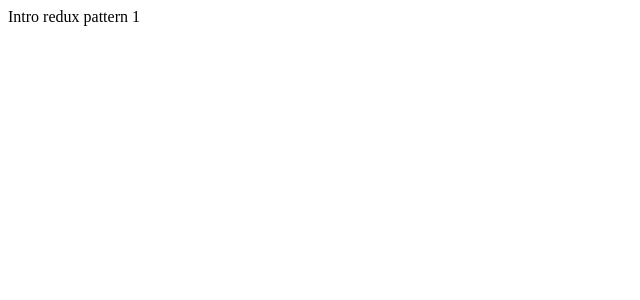
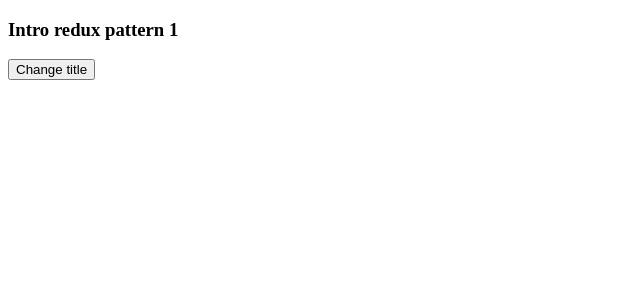
Before and after one commit to jmarkstevens/react-redux-pattern-2019, a React app: page / in a window 1280 px wide. Shown: the top 300 px of the page, without its empty margins (0-640 px from the left). Built offline with nearby package versions, Linux system fonts and the light colour scheme; the HTML template or start-up script is replaced by a standard one.

Commit message:
add button to run action

```diff
--- a/src/components/intro/intro.component.jsx
+++ b/src/components/intro/intro.component.jsx
@@ -1,16 +1,20 @@
 import React from 'react'
 import PropTypes from 'prop-types'
 
-const IntroComponent = ({ title }) => {
+const IntroComponent = ({ changeTitle, title }) => {
   return (
     <div>
-      {title}
+      <h3>{title}</h3>
+      <button onClick={changeTitle} type="button">
+        Change title
+      </button>
     </div>
   )
 }
 
 IntroComponent.propTypes = {
-  title: PropTypes.string.isRequired,
+  changeTitle: PropTypes.func.isRequired,
+  title: PropTypes.string.isRequired
 }
 
 export default IntroComponent
--- a/src/containers/intro/intro.container.jsx
+++ b/src/containers/intro/intro.container.jsx
@@ -15,7 +15,9 @@ class IntroContainer extends React.Component {
 
   render() {
     const { IntroTitle } = this.props
-    return <IntroComponent title={IntroTitle} />
+    return (
+      <IntroComponent changeTitle={this.handleChangeTitle} title={IntroTitle} />
+    )
   }
 }
 
--- a/src/reducers/intro.reducer.js
+++ b/src/reducers/intro.reducer.js
@@ -7,7 +7,7 @@ const initState = {
 const IntroState = (state = initState, action) => {
   switch (action.type) {
     case CHANGE_TITLE:
-      return Object.assign({}, state, { title: action.payload })
+      return Object.assign({}, state, { title: action.newtitle })
     default:
       return state
   }
```
